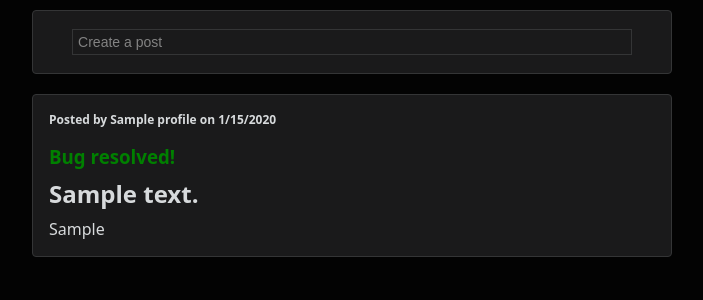
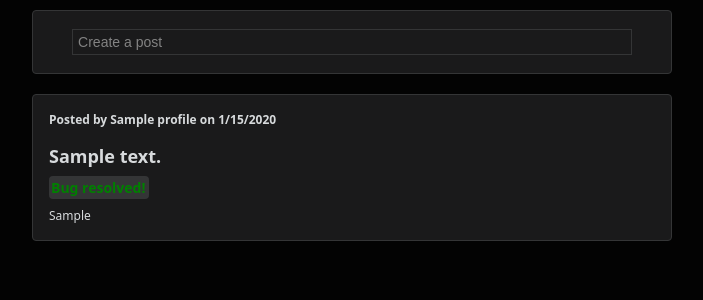
Before and after one commit to cmacnamara/bug-reflector, a Node server app: page /posts in a window 1280 px wide. Shown: the part 60-360 px from the top of the page, without its empty margins (288-991 px from the left). Run offline with Node 20, Linux system fonts and the light colour scheme; tables that the repository leaves empty hold one stand-in row (values such as "Sample post"); some libraries are stand-ins or nearby versions.

Commit message:
update font sizes

```diff
--- a/public/stylesheets/style.css
+++ b/public/stylesheets/style.css
@@ -88,6 +88,15 @@ p {
   margin-top: 10px;
 }
 
+.new-post-card {
+  background-color: #1a1a1b;
+  padding: 8px;
+  border: 1px solid #343536;
+  border-radius: 4px;
+  width: 95%;
+  margin-top: 10px;
+}
+
 #create-post-container {
   display: flex;
   align-items: center;
@@ -165,13 +174,33 @@ p {
 
 .post-resolved {
   color: green;
+  font-size: 14px;
+  margin: 0 0 0 8px;
+  background-color: #343536;
+  border-radius: 4px;
+  padding: 2px;
+  width: 100px;
 }
 
 .post-unresolved {
   color: red;
+  font-size: 14px;
+  margin: 0 0 0 8px;
+  background-color: #343536;
+  border-radius: 4px;
+  padding: 2px;
+  width: 115px;
 }
 
 .post-author {
+  font-size: 12px;
+}
+
+.post-summary {
+  font-size: 18px;
+}
+
+.tech-list {
   font-size: 12px;
 }
 
@@ -180,7 +209,7 @@ p {
 }
 
 @media only screen and (min-width: 640px) {
-  .content-card {
+  .content-card, .new-post-card {
     width: 640px;
   }
 }
--- a/views/posts/index.ejs
+++ b/views/posts/index.ejs
@@ -2,7 +2,7 @@
 <%- include('../partials/nav') %>
 
 <section class="main-content">
-  <div class="content-card">
+  <div class="new-post-card">
     <a href="/posts/new" id="create-post-container">
       <div class="new-post-link">Create a post</div>
     </a>
@@ -20,12 +20,16 @@
         </div>
         <% } %>
       </div>
+      <a href="/posts/<%= post._id %>"><h2 class="post-summary"><%= post.summary %></h2></a>
       <h3 class="<%= post.resolved ? 'post-resolved' : 'post-unresolved' %>"><%= post.resolved ? 'Bug resolved!' : 'Bug In Progress' %></h3>
-      <a href="/posts/<%= post._id %>"><h2><%= post.summary %></h2></a>
       <% if (post.technologies) { %>
-        <p>
-          <% post.technologies.forEach(technology => { %>
-            <%= technology %>
+        <p class="tech-list">
+          <% post.technologies.forEach((technology, idx) => { %>
+            <% if (idx < post.technologies.length-1) { %>
+              <%= technology %> ·
+            <% } else {%>
+              <%= technology %>
+            <% } %>
           <% }) %>
         </p>
       <% } %>
```
Also changed, not shown: views/posts/show.ejs (+10 -6 lines), views/profile/index.ejs (+9 -5 lines).
